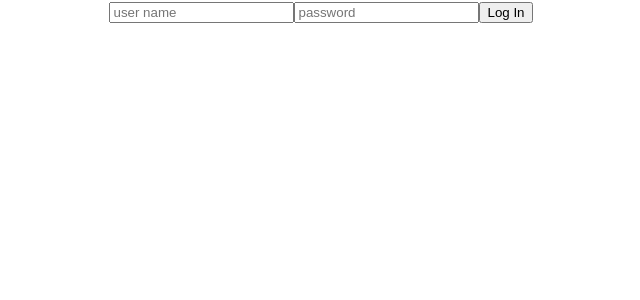
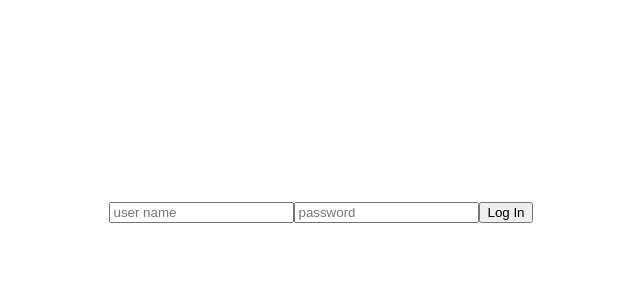
Before and after one commit to Jaro111/betTracker_FE, a React (Vite) app: page / in a window 1280 px wide. Shown: the top 300 px of the page, without its empty margins (319-959 px from the left). Built offline with nearby package versions, Linux system fonts and the light colour scheme.

Commit message:
Chore: password hide

```diff
--- a/src/components/LogSign/LogIn/LogIn.css
+++ b/src/components/LogSign/LogIn/LogIn.css
@@ -0,0 +1,3 @@
+.windowContainer {
+  margin-top: 200px;
+}
--- a/src/components/LogSign/LogIn/LogIn.jsx
+++ b/src/components/LogSign/LogIn/LogIn.jsx
@@ -1,5 +1,6 @@
 import { useState } from "react";
 import { login } from "../../../utils/fetch";
+import "./LogIn.css";
 
 export const LogIn = (props) => {
   const [username, setUsername] = useState("");
@@ -29,6 +30,7 @@ export const LogIn = (props) => {
           className="passwordInput"
           placeholder="password"
           onChange={(e) => changeHandler(e, setPassword, password)}
+          type="password"
         />
         <button type="submit" className="loginButton">
           Log In
```
